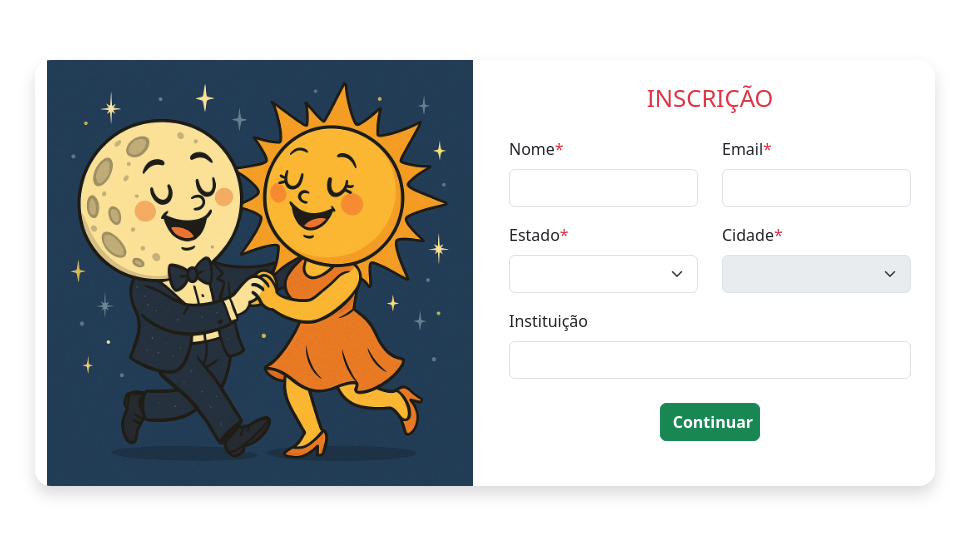
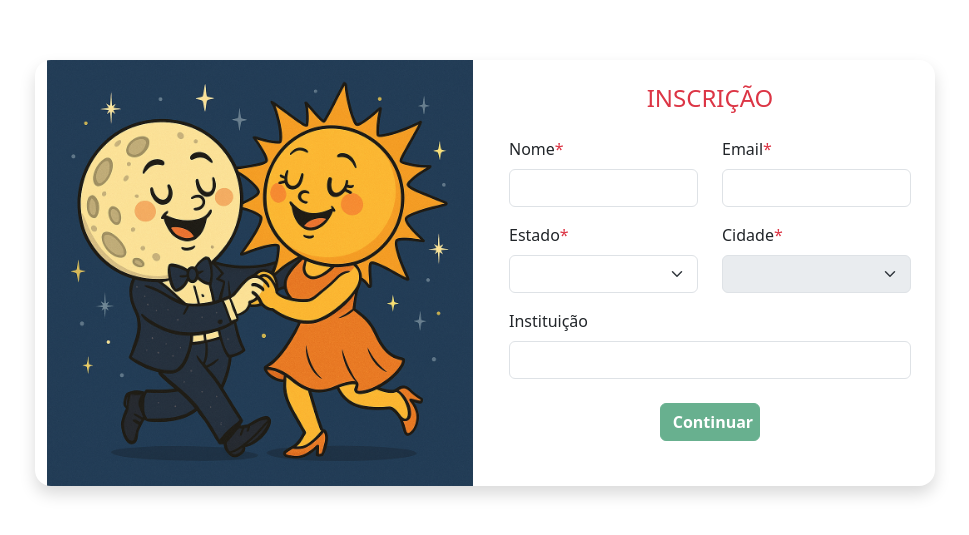
Before and after one commit to DavissonJr/desafio-estagio-elogica-3, an Angular app in the folder questao-9/questao-9-lifecycle-hooks/: page / in a window 1280 px wide. Shown: the part 127-662 px from the top of the page, without its empty margins (155-1124 px from the left). Built offline with nearby package versions, Linux system fonts and the light colour scheme.

Commit message:
adicionando novo ciclo de vida onChange

```diff
--- a/questao-9/questao-9-lifecycle-hooks/src/app/main-container/main-container.component.html
+++ b/questao-9/questao-9-lifecycle-hooks/src/app/main-container/main-container.component.html
@@ -4,7 +4,7 @@
   >
     <div class="row shadow rounded-4 overflow-hidden" style="max-width: 900px">
       <!-- Imagem à esquerda -->
-      <div class="col-md-6 d-flexg justify-content-center align-items-center">
+      <div class="col-md-6 d-flex justify-content-center align-items-center">
         <img
           src="assets/sunmoondancing.png"
           alt="Astronauta sentado na lua fazendo símbolo da paz com os dedos"
@@ -58,10 +58,10 @@
                 id="estado"
                 name="estado"
                 [(ngModel)]="estado"
-                (change)="atualizarCidades()"
+                (ngModelChange)="onEstadoChange($event)"
                 required
               >
-                <option value="" disabled selected></option>
+                <option [ngValue]="null" disabled>Selecione um estado</option>
                 @for (est of estados; track est) {
                 <option [value]="est">{{ est }}</option>
                 }
@@ -80,7 +80,7 @@
                 [disabled]="!estado"
                 required
               >
-                <option value="" disabled selected></option>
+                <option [ngValue]="null" disabled>Selecione uma cidade</option>
                 @for (cid of cidadesDisponiveis; track cid) {
                 <option [value]="cid">{{ cid }}</option>
                 }
@@ -103,6 +103,7 @@
             <button
               type="submit"
               class="btn btn-success fw-semibold w-25 mx-auto"
+              [disabled]="!nome || !email || !estado || !cidade"
             >
               Continuar
             </button>
--- a/questao-9/questao-9-lifecycle-hooks/src/app/main-container/main-container.component.ts
+++ b/questao-9/questao-9-lifecycle-hooks/src/app/main-container/main-container.component.ts
@@ -12,27 +12,48 @@ import { FormsModule } from '@angular/forms';
 export class MainContainerComponent implements OnInit {
   email: string = '';
   nome: string = '';
-  estado: string = '';
-  cidade: string = '';
   instituicao: string = '';
 
   estados: string[] = [];
   cidadesDisponiveis: string[] = [];
 
+  // getter e setter para "estado" com lógica embutida (tipo um ngOnChange)
+  private _estado: string = '';
 
+  get estado(): string {
+    return this._estado;
+  }
+
+  set estado(value: string) {
+    this._estado = value;
+    this.atualizarCidades();
+    console.log(`Estado alterado para: ${value}`); // so p debugar
+  }
+
+  cidade: string = '';
+
+  // objeto que mapeia estados às suas respectivas cidades
   cidadesPorEstado: { [estado: string]: string[] } = {
-    'SP': ['São Paulo', 'Campinas', 'Santos'],
-    'RJ': ['Rio de Janeiro', 'Niterói', 'Petrópolis'],
-    'PE': ['Recife', 'Vitória de Santo Antão', 'Olinda']
+    SP: ['São Paulo', 'Campinas', 'Santos'],
+    RJ: ['Rio de Janeiro', 'Niterói', 'Petrópolis'],
+    PE: ['Recife', 'Vitória de Santo Antão', 'Olinda'],
   };
 
+  // executado assim que o componente for inicializado
   ngOnInit(): void {
-    // preenche os estados com base no objeto de cidades ao INICIAR A APLICACAO
+    // preenche os estados a partir das chaves do objeto cidadesPorEstado
     this.estados = Object.keys(this.cidadesPorEstado);
+    alert("BEM VINDO!")
   }
 
+  // atualiza as cidades disponíveis com base no estado selecionado
   atualizarCidades(): void {
     this.cidadesDisponiveis = this.cidadesPorEstado[this.estado] || [];
-    this.cidade = ''; // limpa a cidade ao trocar de estado
+    this.cidade = ''; // limpa a cidade atual, forçando nova escolha
+  }
+
+  // método chamado no HTML via (ngModelChange) para atualizar o estado
+  onEstadoChange(novoEstado: string): void {
+    this.estado = novoEstado; //atualiza tudo
   }
 }
```
